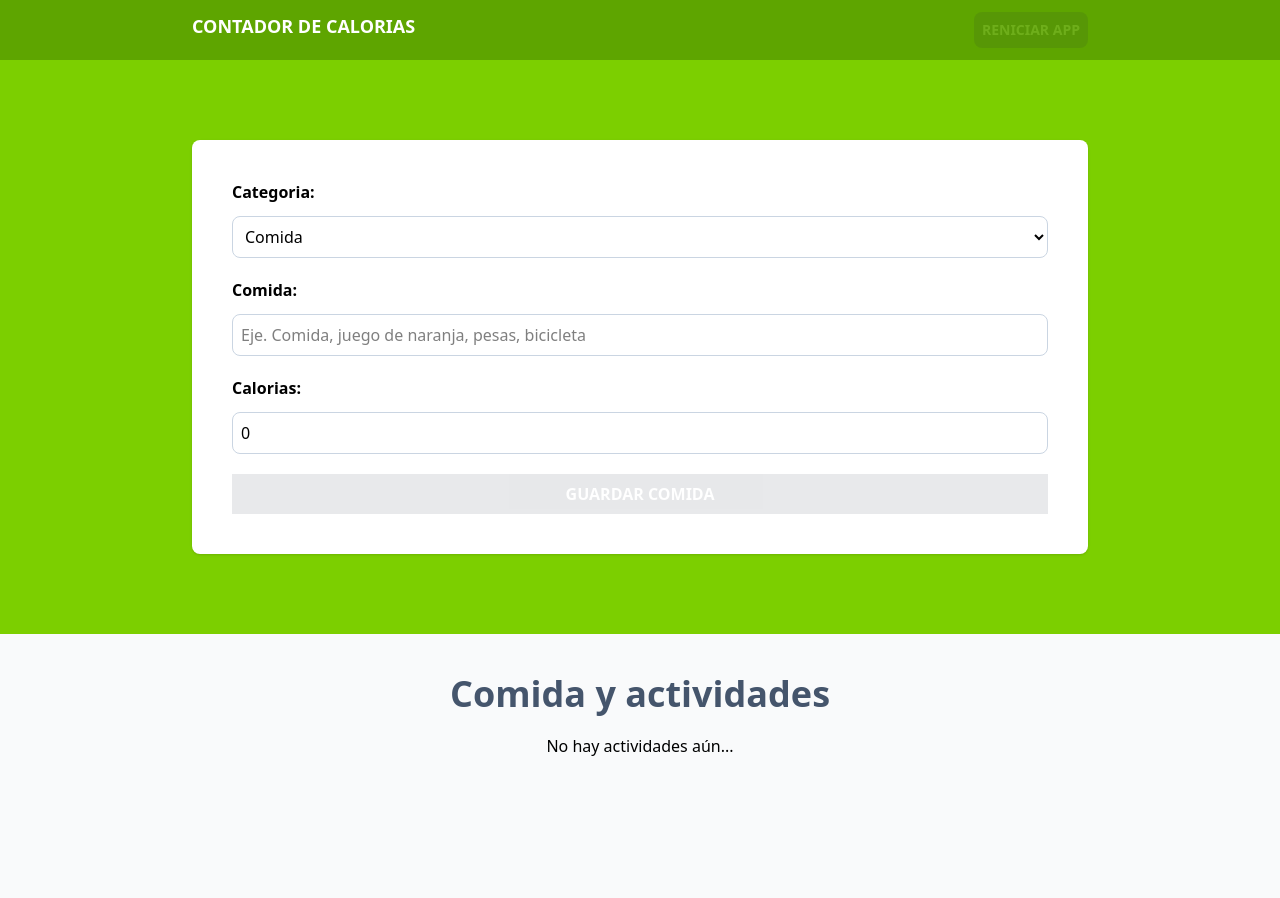
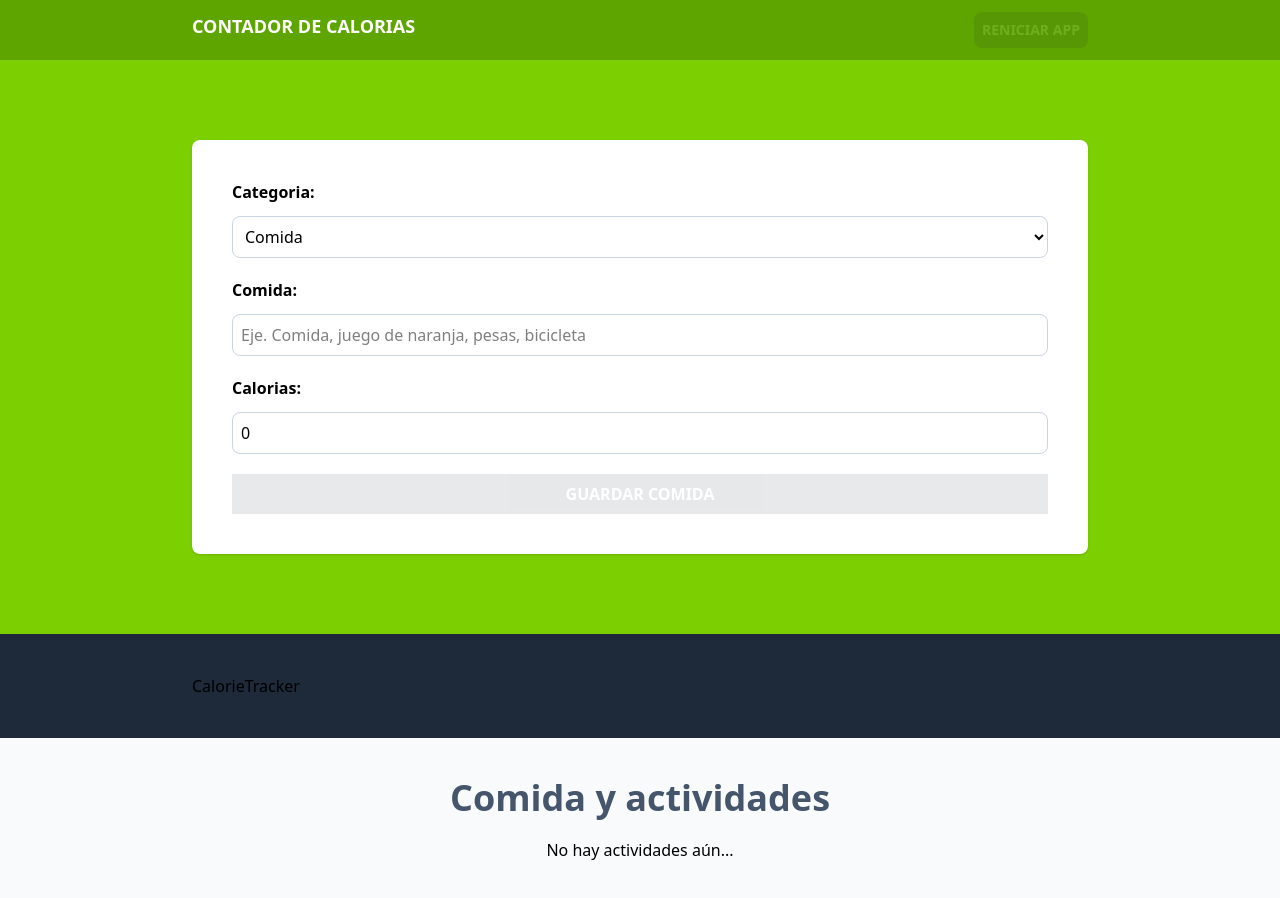
Before and after one commit to AlexhHr23/calorie-tracker, a React (Vite) app: page / in a window 1280 px wide. Shown: the top 898 px of the page. Before the commit the page ends 818 px from the top, so only its background shows below. Built offline with nearby package versions, Linux system fonts and the light colour scheme.

Commit message:
Componente calorie tracker

```diff
--- a/src/App.tsx
+++ b/src/App.tsx
@@ -2,6 +2,7 @@
 import { Form } from "./components/Form"
 import { activityReducer, initialState } from "./reducers/activityReducer"
 import { ActivityList } from "./components/ActivityList"
+import { CalorieTracker } from "./components/CalorieTracker"
 
 
 
@@ -43,6 +44,14 @@
         </div>
       </section>
 
+    <section className="bg-gray-800 py-10">
+      <div className="max-w-4xl mx-auto">
+        <CalorieTracker
+          state={state.activities}
+        />
+      </div>
+    </section>
+
       <section className="p-10 mx-auto max-w-4xl">
         <ActivityList
           activities={state.activities}
--- /dev/null
+++ b/src/components/CalorieTracker.tsx
@@ -0,0 +1,12 @@
+import type { Activity } from "../types"
+
+
+type CalorieTrackerProps = {
+    state: Activity[]
+}
+
+export const CalorieTracker = ({state}: CalorieTrackerProps) => {
+  return (
+    <div>CalorieTracker</div>
+  )
+}
```
